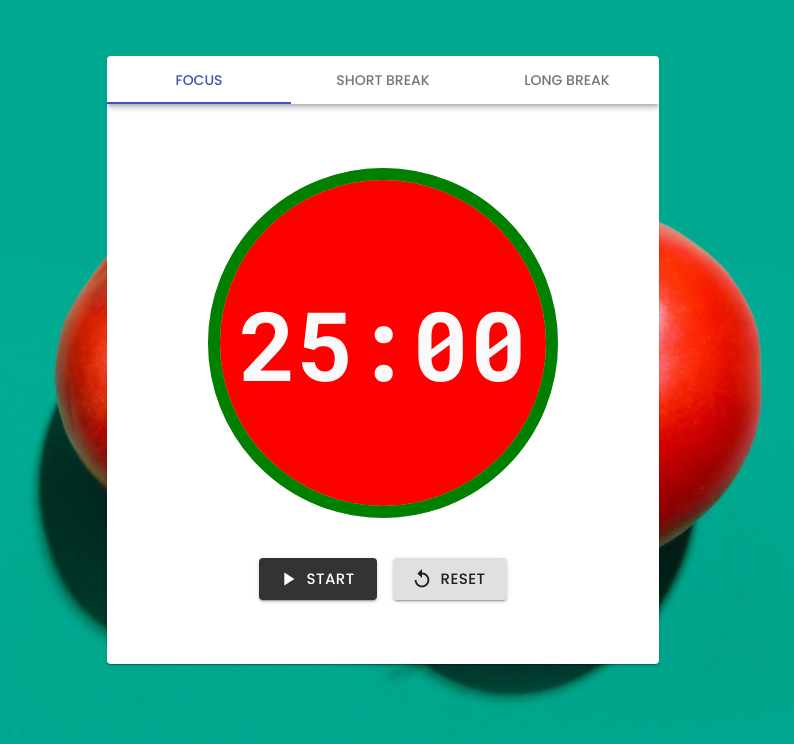
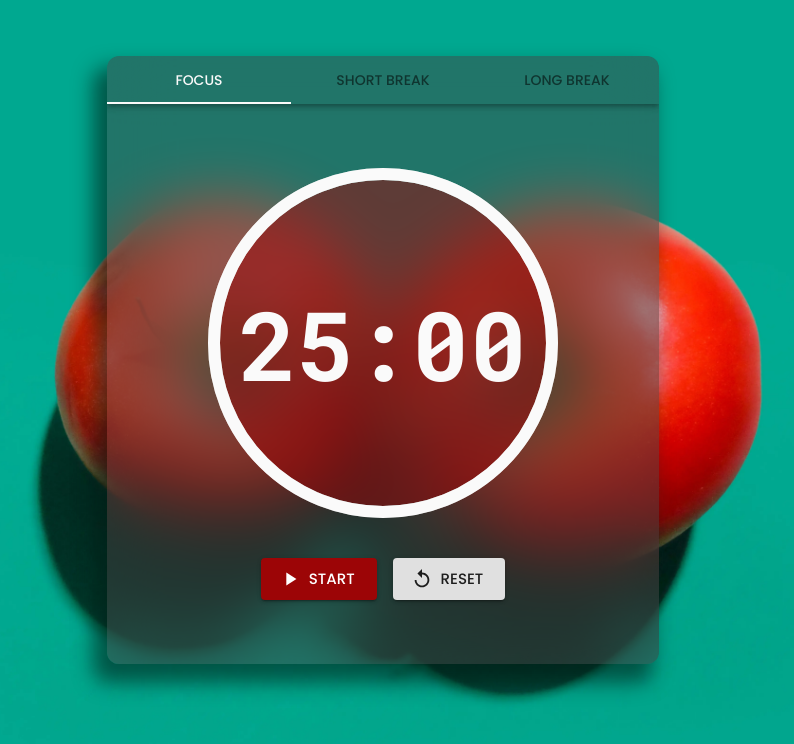
Before and after one commit to ghedd/my-pomoclock-ts, a React (Create React App) app: page / in a window 1280 px wide. Shown: the top 744 px of the page, without its empty margins (257-1051 px from the left). Built offline with nearby package versions, Linux system fonts and the light colour scheme.

Commit message:
update: complete main view of the timer

```diff
--- a/src/App.scss
+++ b/src/App.scss
@@ -10,6 +10,7 @@ html {
 }
 body {
 	background-image: url("./assets/images/bgr.webp");
+	// background: rgb(67, 67, 67, 0.5);
 	background-position: center;
 	background-repeat: no-repeat;
 	background-size: cover;
--- a/src/App.tsx
+++ b/src/App.tsx
@@ -8,10 +8,26 @@ import Container from "@material-ui/core/Container";
 import { createStyles, makeStyles } from "@material-ui/core";
 import { ThemeProvider, createMuiTheme } from "@material-ui/core/styles";
 
-
 const theme = createMuiTheme({
 	typography: {
 		fontFamily: `"Poppins", sans-serif`,
+	},
+	palette: {
+		primary: {
+			main: "#fafafa",
+		},
+		secondary: {
+			main: "#9c0506",
+
+			"100": "#00b28e",
+			"200": "#0a5142",
+		},
+		success: {
+			main: "#00b28e",
+		},
+		info: {
+			main: "#0a5142",
+		},
 	},
 });
 
@@ -34,11 +50,11 @@ const App = () => {
 	return (
 		<div className={classes.root}>
 			<ThemeProvider theme={theme}>
-					<DesktopNotificationsProvider>
-						<Container maxWidth="sm" className={classes.mainContainer}>
-							<ClockTabs />
-						</Container>
-					</DesktopNotificationsProvider>
+				<DesktopNotificationsProvider>
+					<Container maxWidth="sm" className={classes.mainContainer}>
+						<ClockTabs />
+					</Container>
+				</DesktopNotificationsProvider>
 			</ThemeProvider>
 		</div>
 	);
--- a/src/components/ClockEclipse/index.tsx
+++ b/src/components/ClockEclipse/index.tsx
@@ -2,7 +2,7 @@ import React, { useState, useEffect } from "react";
 import { parseTimeNum } from "../../utils/Functions";
 /* ---------------- styles --------------- */
 
-import { createStyles, makeStyles } from "@material-ui/core";
+import { createStyles, makeStyles, Theme } from "@material-ui/core";
 interface ClockEclipseProps {
 	secondOnly: number;
 	duration: number;
@@ -11,6 +11,7 @@ interface ClockEclipseProps {
 	size?: number;
 	strokeColor?: string;
 	backgroundColor?: string;
+	currentTimer: string;
 }
 const ClockEclipse: React.FC<ClockEclipseProps> = ({
 	secondOnly,
@@ -18,12 +19,19 @@ const ClockEclipse: React.FC<ClockEclipseProps> = ({
 	minute,
 	second,
 	size = 60,
-	strokeColor = "green",
-	backgroundColor = "red",
+	// strokeColor = "green",
+	// backgroundColor = "red",
+	currentTimer,
 }) => {
 	const [timeRing, setTimeRing] = useState(0);
-
-	const useStyles = makeStyles(() =>
+	const makeFill = (theme: Theme) => {
+		return currentTimer === "work"
+			? theme.palette.secondary.main
+			: currentTimer === "short-break"
+			? theme.palette.success.main
+			: theme.palette.info.main;
+	};
+	const useStyles = makeStyles((theme: Theme) =>
 		createStyles({
 			clockEclipse: {
 				display: "flex",
@@ -39,10 +47,15 @@ const ClockEclipse: React.FC<ClockEclipseProps> = ({
 				fontWeight: 700,
 				fontFamily: `"Roboto Mono", monospace`,
 				fontSize: "clamp(3rem, 15vw, 6rem)",
-				color: "#fafafa",
+				color: theme.palette.primary.main,
+			},
+			clockEclipse__ringBgr: {
+				fill: makeFill(theme),
+				opacity: 0.5,
+				stroke: theme.palette.grey[100],
 			},
 			clockEclipse__ring: {
-				stroke: `${strokeColor}`,
+				stroke: theme.palette.primary.main,
 				strokeLinecap: "round",
 				transition: "100ms stroke-dashoffset ease-out",
 				// axis compensation
@@ -54,8 +67,6 @@ const ClockEclipse: React.FC<ClockEclipseProps> = ({
 
 	/* ----------- ring properties ----------- */
 	// const size = 120;
-	const cx = size / 2;
-	const cy = size / 2;
 	const strokeWidth = 12;
 	const radius = (size - strokeWidth) / 2;
 	const circumference = radius * 2 * Math.PI;
@@ -89,14 +100,14 @@ const ClockEclipse: React.FC<ClockEclipseProps> = ({
 				<span>{parseTimeNum(second)}</span>
 			</div>
 
-			<svg className="clockEclipse" height={size} width={size}>
+			<svg height={size} width={size}>
 				<circle
-					stroke="#c4c4c4"
+					className={classes.clockEclipse__ringBgr}
 					strokeWidth={strokeWidth}
-					fill={backgroundColor}
+					// fill={}
 					r={radius}
-					cx={cx}
-					cy={cy}
+					cx="50%"
+					cy="50%"
 					style={{ position: "absolute" }}
 				/>
 				<circle
@@ -104,8 +115,8 @@ const ClockEclipse: React.FC<ClockEclipseProps> = ({
 					strokeWidth={strokeWidth}
 					fill="none"
 					r={radius}
-					cx={cx}
-					cy={cy}
+					cx="50%"
+					cy="50%"
 					strokeDasharray={`${circumference} ${circumference}`}
 					style={{ strokeDashoffset: timeRing }}
 				/>
--- a/src/components/ClockTabs/index.tsx
+++ b/src/components/ClockTabs/index.tsx
@@ -1,5 +1,5 @@
 // import React from 'react'
-import { useState, useEffect } from "react";
+import React, { useState, useEffect } from "react";
 import useDesktopNotifications from "../../hooks/useDesktopNotifications";
 import LongBreakClock from "../LongBreakClock";
 import ShorkBreakClock from "../ShortBreakClock";
@@ -10,6 +10,7 @@ import { useAudio } from "../../hooks/useAudio";
 
 /* ---------------- styles --------------- */
 import { createStyles, makeStyles, Theme } from "@material-ui/core";
+// import { ThemeProvider, withStyles } from "@material-ui/core/styles";
 import { Card, AppBar, Tabs, Tab, Box } from "@material-ui/core";
 // import Typography from "@material-ui/core/Typography";
 
@@ -27,11 +28,14 @@ interface TabPanelProps {
 
 const useStyles = makeStyles((theme: Theme) =>
 	createStyles({
-		clockCard: {
+		root: {
 			width: "100%",
 			minHeight: 400,
-
-
+			background: "rgb(67, 67, 67, 0.5)",
+			// boxShadow: "0px 4px 4px rgba(0, 0, 0, 0.25)",
+			backdropFilter: "blur(30px)",
+			borderRadius: 12,
+			boxShadow: "-10px 15px 20px 4px rgba(0,31,24,0.6)",
 		},
 	})
 );
@@ -127,7 +131,7 @@ const ClockTabs: React.FC = () => {
 
 	const classes = useStyles();
 	return (
-		<Card className={classes.clockCard}>
+		<Card className={classes.root}>
 			<AppBar position="static" color="transparent">
 				<Tabs
 					value={value}
--- a/src/components/LongBreakClock/index.tsx
+++ b/src/components/LongBreakClock/index.tsx
@@ -59,6 +59,7 @@ const LongBreakClock: React.FC<ClockProps> = ({ handleOnClockEnd }) => {
 					minute={minute}
 					second={second}
 					secondOnly={secondOnly}
+					currentTimer={"long-break"}
 				/>
 			</Grid>
 			<Grid item>
--- a/src/components/ShortBreakClock/index.tsx
+++ b/src/components/ShortBreakClock/index.tsx
@@ -61,6 +61,7 @@ const ShorkBreakClock: React.FC<ClockProps> = ({ handleOnClockEnd }) => {
 					minute={minute}
 					second={second}
 					secondOnly={secondOnly}
+					currentTimer={"short-break"}
 				/>
 			</Grid>
 			<Grid item>
--- a/src/components/TimerControlGroup/index.tsx
+++ b/src/components/TimerControlGroup/index.tsx
@@ -1,14 +1,7 @@
 import React from "react";
 
 /* ---------------- styles --------------- */
-import {
-	Button,
-	makeStyles,
-	createStyles,
-	Theme,
-	createMuiTheme,
-	ThemeProvider,
-} from "@material-ui/core";
+import { Button, makeStyles, createStyles, Theme } from "@material-ui/core";
 import { PlayArrow, Replay, Pause } from "@material-ui/icons";
 import useWidth from "../../hooks/useWidth";
 
@@ -17,19 +10,6 @@ interface TimerControlGroupProps {
 	toggleTimer(): void;
 	resetTimer(): void;
 }
-
-const theme = createMuiTheme({
-	typography: {
-		button: {
-			fontFamily: "Poppins",
-		},
-	},
-	palette: {
-		primary: {
-			main: "#333333",
-		},
-	},
-});
 
 const useStyles = makeStyles((theme: Theme) =>
 	createStyles({
@@ -58,10 +38,9 @@ const TimerControlGroup: React.FC<TimerControlGroupProps> = ({
 			: "large";
 	};
 	return (
-		<ThemeProvider theme={theme}>
 		<div className={classes.root}>
 			<Button
-					color="primary"
+				color="secondary"
 				variant="contained"
 				size={makeResponsiveBtn()}
 				startIcon={isPaused ? <PlayArrow /> : <Pause />}
@@ -79,7 +58,6 @@ const TimerControlGroup: React.FC<TimerControlGroupProps> = ({
 				reset
 			</Button>
 		</div>
-		</ThemeProvider>
 	);
 };
 
--- a/src/components/WorkClock/index.tsx
+++ b/src/components/WorkClock/index.tsx
@@ -71,6 +71,7 @@ const WorkClock: React.FC<ClockProps> = ({
 					minute={minute}
 					second={second}
 					secondOnly={secondOnly}
+					currentTimer={"work"}
 				/>
 			</Grid>
 			<Grid item>
--- a/src/hooks/useWidth/index.ts
+++ b/src/hooks/useWidth/index.ts
@@ -8,7 +8,6 @@ const useWidth = () => {
       setWidth( window.innerWidth )
     }
     window.addEventListener( "resize", handleResize )
-
     return () => {
       window.removeEventListener( "resize", handleResize )
     }
```
Also changed, not shown: 1 other file (tests, documents, lock files or other folders). Lines whose indentation alone changed are shown as unchanged.
